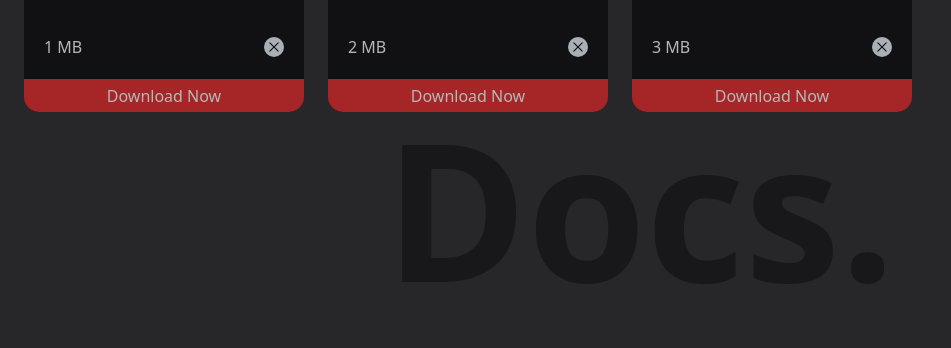
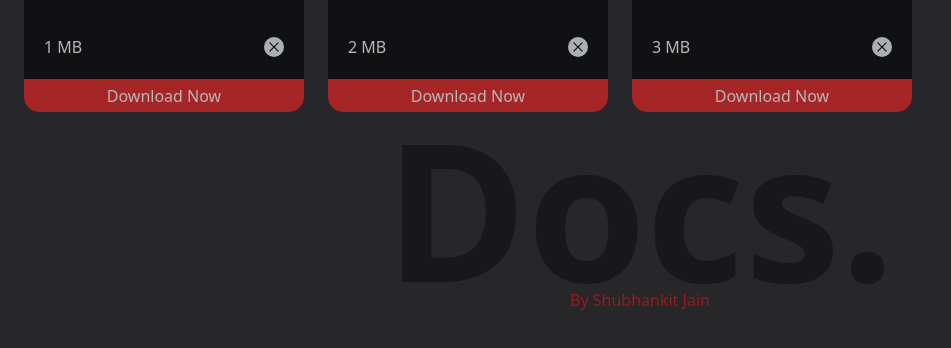
Before and after one commit to avayyyyyyy/react-framer, a React (Vite) app: page / in a window 1280 px wide. Shown: the part 192-540 px from the top of the page, without its empty margins (0-951 px from the left). Built offline with nearby package versions, Linux system fonts and the light colour scheme.

Commit message:
Added Some Watermark

```diff
--- a/src/component/Background.jsx
+++ b/src/component/Background.jsx
@@ -6,9 +6,10 @@ const Background = () => {
       <span className="absolute left-[50%] -translate-x-[50%] mt-16 text-zinc-400">
         Document
       </span>
-      <h1 className="font-bold text-[12rem] absolute left-[50%] top-[50%]  -translate-x-[50%] -translate-y-[50%]">
+      <div className="font-bold text-[12rem] absolute left-[50%] top-[50%]  -translate-x-[50%] -translate-y-[50%]">
         Docs.
-      </h1>
+      </div>
+      <span className="absolute left-[50%] bottom-[37%] -translate-x-[50%] text-red-800">By Shubhankit Jain</span>
     </div>
   );
 };
```
